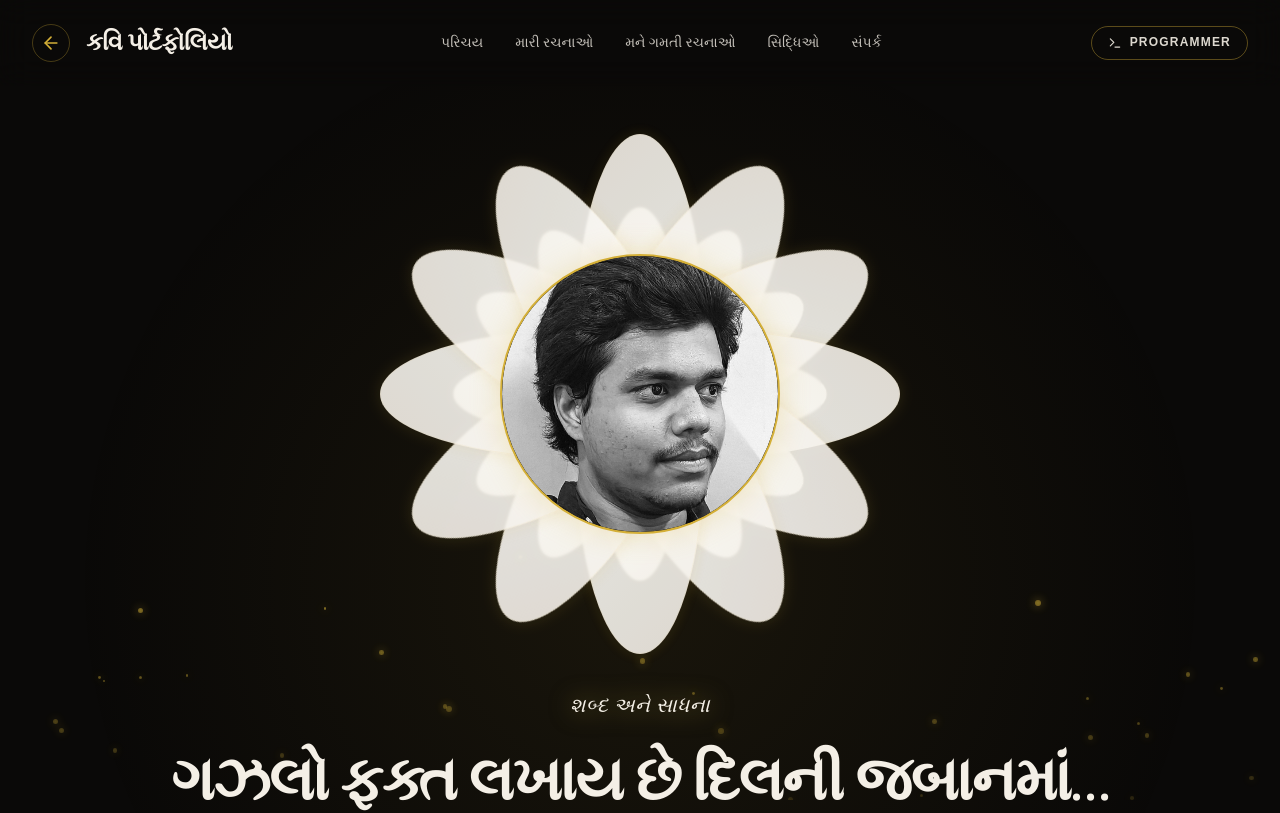
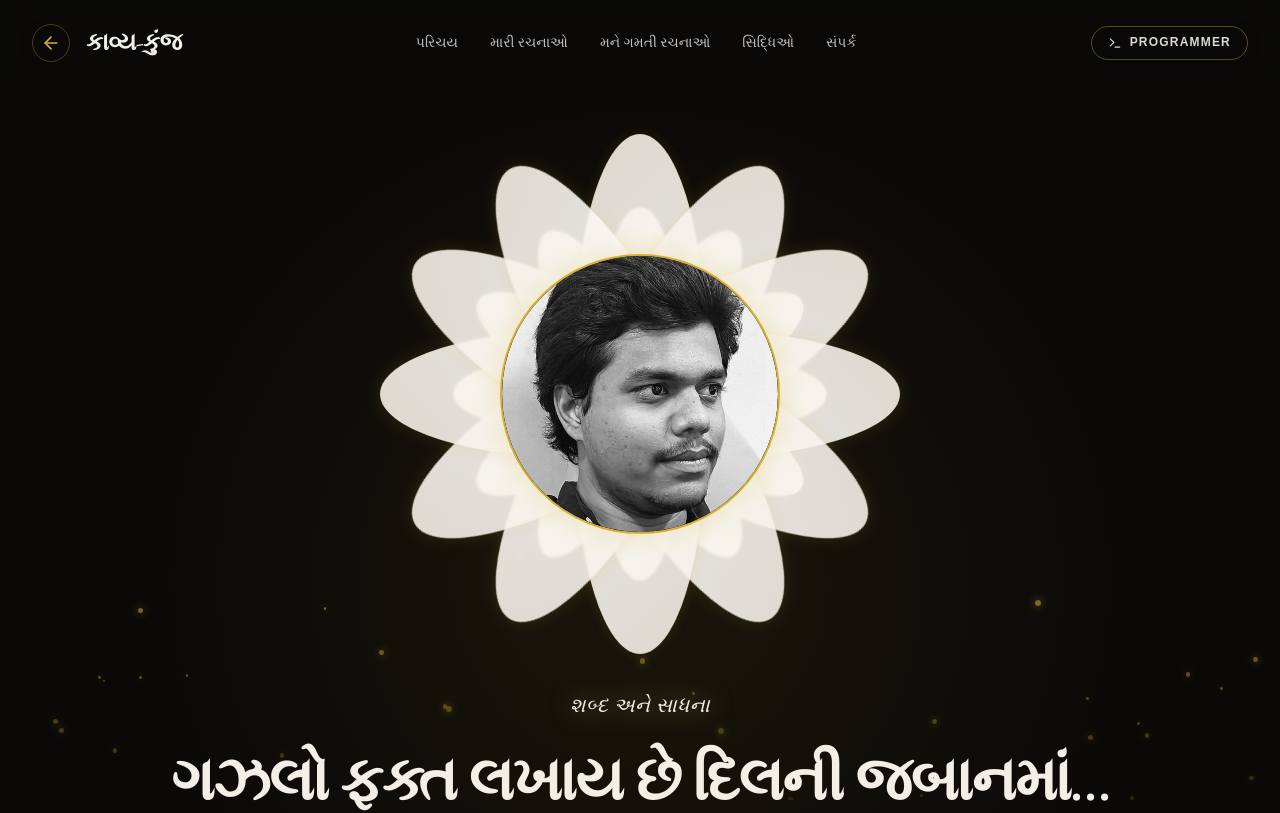
Before and after one commit to kunj2006-msu/Portfolio, a React (Vite) app: page /poet in a window 1280 px wide. Shown: the top 813 px of the page. Built offline with nearby package versions, Linux system fonts and the light colour scheme.

Commit message:
update poet profile title to 'કાવ્ય-કુંજ'

```diff
--- a/src/pages/PoetProfile/index.tsx
+++ b/src/pages/PoetProfile/index.tsx
@@ -88,7 +88,7 @@ export default function PoetProfile() {
                 <ArrowLeft size={20} />
               </Link>
               <span className="text-xl md:text-2xl font-bold font-serif tracking-tight text-[var(--foreground)]">
-                કવિ પોર્ટફોલિયો
+                કાવ્ય-કુંજ
               </span>
             </div>
 
```
